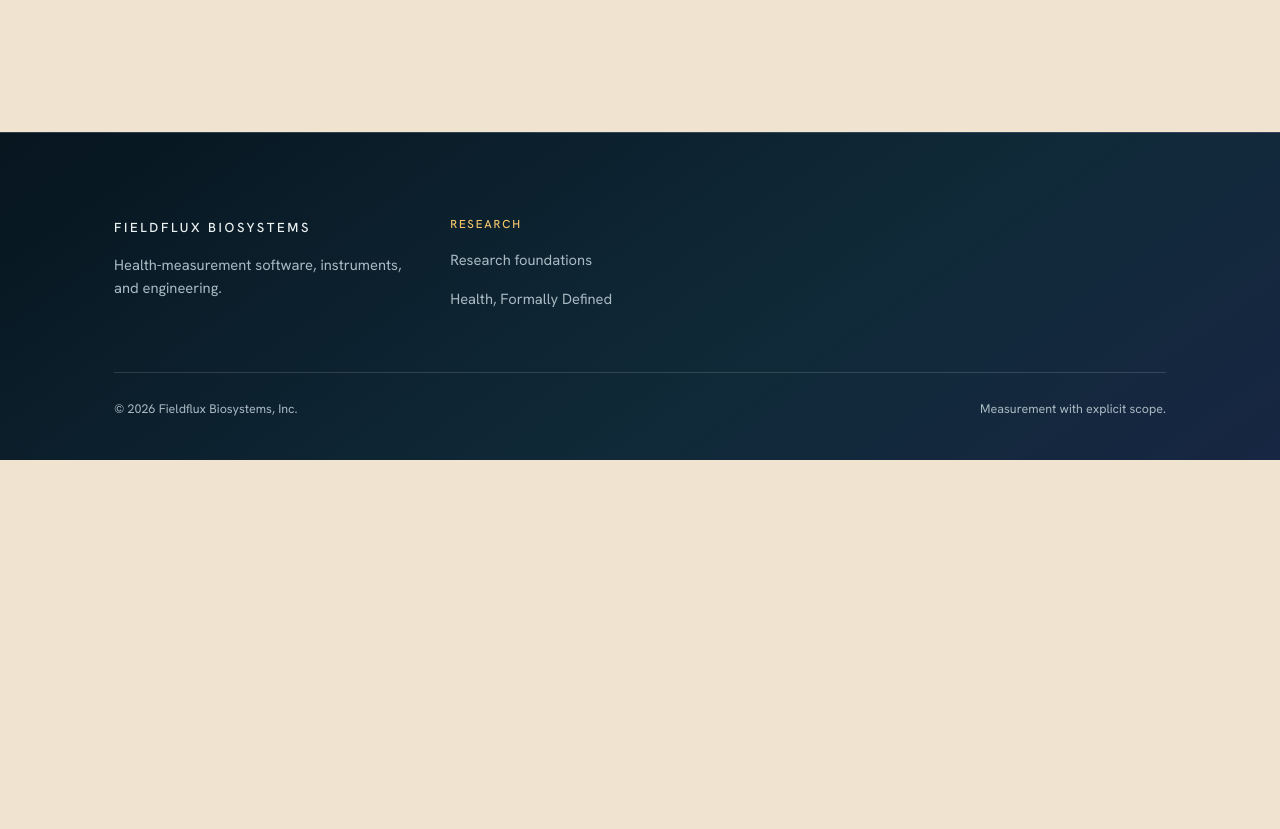
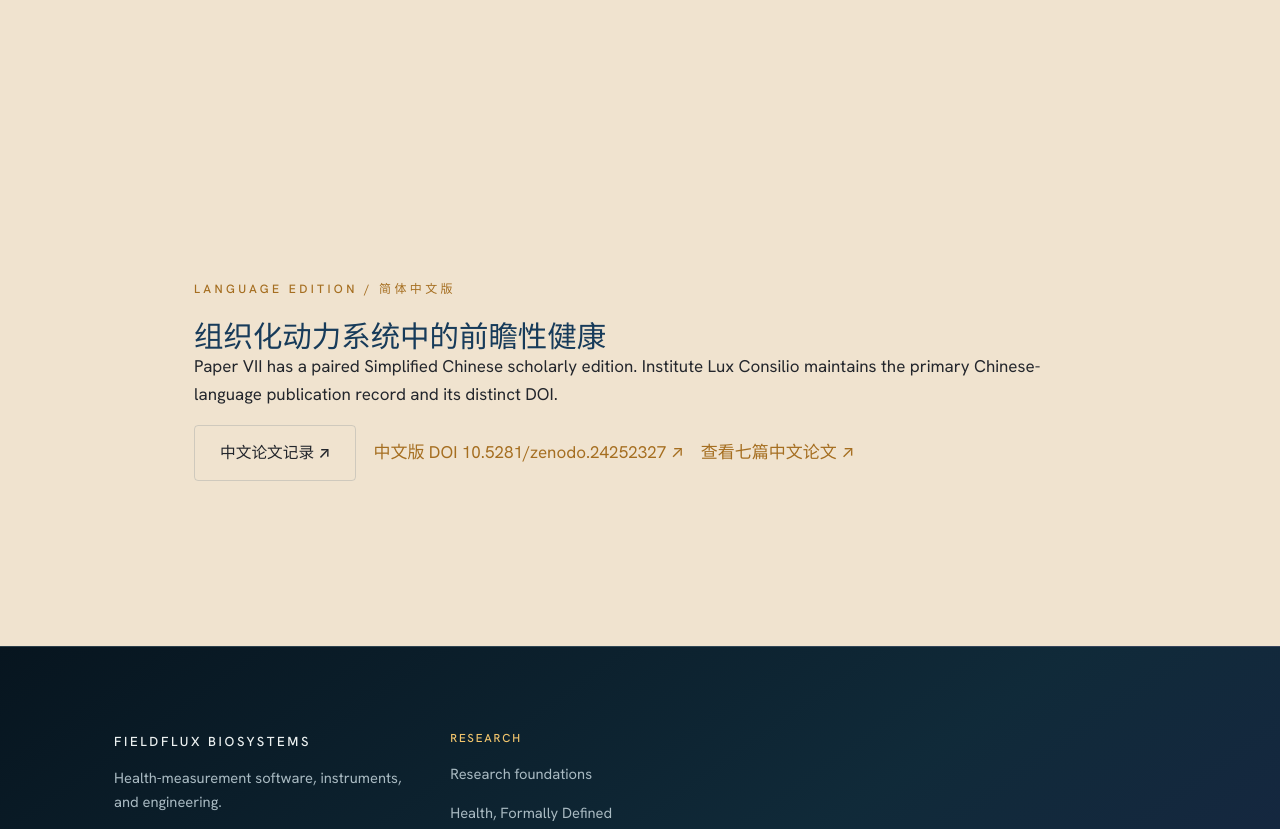
Before and after one commit to zedjames/fieldfluxbiosystems, a plain HTML site: page research-prospective-health-organized-dynamical-systems.html in a window 1280 px wide. Shown: the part 1820-2649 px from the top of the page. Before the commit the page ends 2280 px from the top, so only its background shows below. Drawn offline with Linux system fonts and the light colour scheme; animation ran at ten frames a second.

Commit message:
Link Chinese Health edition VII from Fieldflux English research record

```diff
--- a/research-prospective-health-organized-dynamical-systems.html
+++ b/research-prospective-health-organized-dynamical-systems.html
@@ -21,5 +21,5 @@
 <p class="subtle">Published November 11, 2026 · v1.0 · 43 pages · Creative Commons Attribution-NonCommercial-NoDerivatives 4.0 International. The official Zenodo DOI provides access to the complete PDF; a separately verified Fieldflux PDF mirror is not yet available.</p>
 <div class="paper-actions"><a class="btn btn--primary" href="https://doi.org/10.5281/zenodo.24143821" target="_blank" rel="noopener">Read the full paper on Zenodo ↗</a><a class="btn btn--ghost" href="research-series-health-formally-defined.html">Papers I–VII</a><a class="btn btn--ghost" href="research.html">Publications</a><a class="btn btn--ghost" href="https://instituteluxconsilio.org/publication-hfd7.html">ILC scholarly record ↗</a></div></div>
 <div class="paper-series-nav"><a class="link-arrow" href="research-constitutive-observability-prospective-health.html">← Paper VI</a><a class="link-arrow" href="research-series-health-formally-defined.html">Series overview →</a><p class="subtle">Health, Formally Defined · Paper VII · ongoing scientific program</p></div>
-</article></div></section></main>
+</article></div></section><section class="section" aria-label="Simplified Chinese research edition"><div class="wrap" style="max-width:1020px"><p class="eyebrow">Language edition / 简体中文版</p><h2 style="font-size:clamp(22px,2.3vw,30px)" lang="zh-Hans">组织化动力系统中的前瞻性健康</h2><p>Paper VII has a paired Simplified Chinese scholarly edition. Institute Lux Consilio maintains the primary Chinese-language publication record and its distinct DOI.</p><p><a class="btn btn--ghost" href="https://instituteluxconsilio.org/publication-hfd7-zh.html" lang="zh-Hans">中文论文记录 ↗</a>　<a href="https://doi.org/10.5281/zenodo.24252327" target="_blank" rel="noopener">中文版 DOI 10.5281/zenodo.24252327 ↗</a>　<a href="research-health-formally-defined-zh.html" lang="zh-Hans">查看七篇中文论文 ↗</a></p></div></section></main>
 <footer class="footer"><div class="wrap"><div class="footer__top"><div class="footer__brand"><a class="brand" href="index.html"><span class="brand__word">FIELDFLUX&nbsp;BIOSYSTEMS</span></a><p>Health-measurement software, instruments, and engineering.</p></div><div class="footer__col"><h4>Research</h4><ul><li><a href="research.html">Research foundations</a></li><li><a href="research-series-health-formally-defined.html">Health, Formally Defined</a></li></ul></div></div><div class="footer__bottom"><p>© 2026 Fieldflux Biosystems, Inc.</p><p>Measurement with explicit scope.</p></div></div></footer><script src="assets/js/fieldflux.js?v=17" defer></script></body></html>
```
